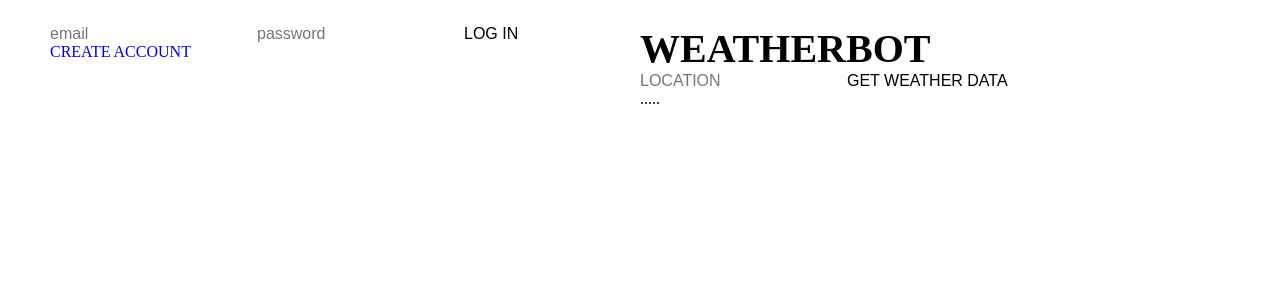
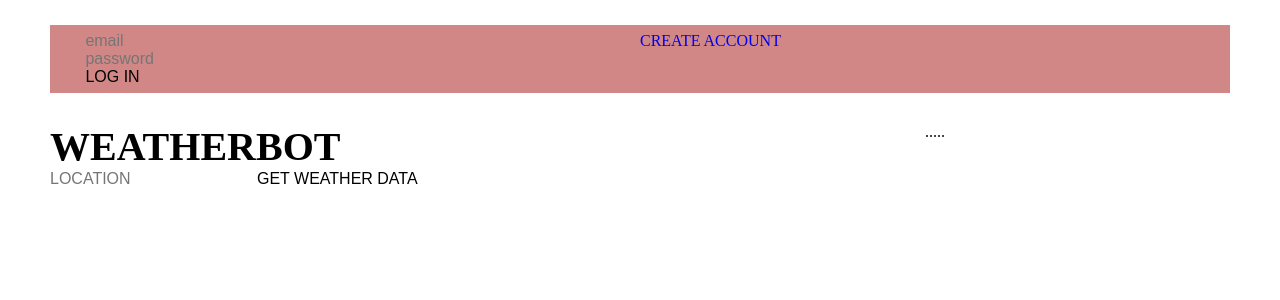
Before and after one commit to infinity-machine/C6-WEATHERAPP, a React (Create React App) app in the folder client/: page / in a window 1280 px wide. Shown: the top 300 px of the page. Built offline with nearby package versions, Linux system fonts and the light colour scheme.

Commit message:
FIXED HEROKU and some layout

```diff
--- a/client/src/App.js
+++ b/client/src/App.js
@@ -1,6 +1,6 @@
 import { useEffect, useState } from 'react';
 import { isAuthenticated } from './utils/auth';
-import LogInForm from './components/LogInForm';
+import Header from './components/Header'
 import ForecastNow from './components/ForecastNow';
 import Forecast7Day from './components/Forecast7Day';
 import './index.css';
@@ -38,21 +38,10 @@ function App() {
     fetchCoords(e.target[0].value)
   }
 
-  const handleLogout = () => {
-    localStorage.removeItem('token')
-    window.location.reload();
-  }
-
   return (
+    <div className="container">
+      <Header user={user} setUser={setUser} />
       <div className="container twocolumns">
-      {
-        user ?
-          <div className="header tworows">
-            <h2>{user.email}</h2>
-            <button onClick={handleLogout}>LOGOUT</button>
-          </div> :
-          <LogInForm setUser={setUser} />
-      }
         <div>
           <h1 id="headline">WEATHERBOT</h1>
           <form onSubmit={handleLocSubmit}>
@@ -60,17 +49,19 @@ function App() {
             <button>GET WEATHER DATA</button>
           </form>
         </div>
-      <div>
-      </div>
+        <div className="textcenter">
         {
           citySelect ?
             <ForecastNow city={citySelect} lat={lat} lon={lon} apiKey={apiKey} /> :
-          <p>.....</p>}
+            <p>.....</p>
+        }
+        </div>
         {
           citySelect ?
             <Forecast7Day city={citySelect} lat={lat} lon={lon} apiKey={apiKey} /> :
             <></>}
       </div>
+    </div>
   );
 }
 
--- a/client/src/components/Header.js
+++ b/client/src/components/Header.js
@@ -1,8 +1,23 @@
 import React from 'react'
-const Header = () => {
+import LogInForm from './LogInForm';
+
+const Header = (props) => {
+
+  const handleLogout = () => {
+    localStorage.removeItem('token')
+    window.location.reload();
+  }
+
   return (
-    <div>
-
+    <div className="header">
+      {
+        props.user ?
+          <div class="flexcontent">
+            <h2>{props.user.email}</h2>
+            <button onClick={handleLogout}>LOGOUT</button>
+          </div> :
+          <LogInForm setUser={props.setUser} />
+      }
     </div>
   )
 }
--- a/client/src/components/LogInForm.js
+++ b/client/src/components/LogInForm.js
@@ -1,16 +1,10 @@
 import React from 'react'
 import { useState } from 'react';
 import { useMutation } from '@apollo/client'
-import { useStore } from '../store';
 import { LOGIN_USER } from '../utils/mutations';
 import { NavLink } from 'react-router-dom';
-// call login user AWAIT const res = loginuser
-// e
-
-// const RES = await loginuser
 
 const LogInForm = (props) => {
-  // const { state: { user }, setState } = useStore();
   const [formInput, setFormInput] = useState({
     email: '',
     password: ''
@@ -39,14 +33,16 @@ const LogInForm = (props) => {
   }
 
   return (
-    <div>
-      {/* {user ? <h1>{user.username}</h1> : <></>} */}
-        <form onSubmit={handleSubmit}>
+    <div className="container twocolumns">
+        <form className="container onecolumn" onSubmit={handleSubmit}>
             <input name="email" type="email" value={formInput.email} placeholder="email" onChange={handleInputChange}></input>
             <input name="password" type="password" value={formInput.password} placeholder="password" onChange={handleInputChange}></input>
-            <button>LOG IN</button>
+            <button className="textleft">LOG IN</button>
         </form>
-        <NavLink to="/register">CREATE ACCOUNT</NavLink>
+        <div>
+          <NavLink to="/register">CREATE ACCOUNT</NavLink>
+        </div>
+
     </div>
   )
 }
--- a/client/src/index.css
+++ b/client/src/index.css
@@ -10,13 +10,20 @@
   box-sizing: border-box;
 }
 
+body {
+  padding: 25px 50px 75px;
+}
+
 .header {
+  padding: 7px 3%;
+  margin-bottom: 30px;
+  background: rgb(210, 135, 135);
+}
+
+.flexcontent {
   display: flex;
   justify-content: space-between;
   align-items: center;
-  padding: 7px 3%;
-  margin-bottom: 30px;
-  background: rgb(210, 135, 135);
 }
 
 #headline {
@@ -25,7 +32,6 @@
 
 .container {
   display: grid;
-  padding: 25px 50px 75px;
 }
 
 .onecolumn {
@@ -48,3 +54,15 @@
   grid-column-start: 1;
   grid-column-end: 3;
 }
+
+.textright {
+  text-align: right;
+}
+
+.textleft {
+  text-align: left;
+}
+
+.textcenter {
+  text-align: center;
+}
```
Lines whose indentation alone changed are shown as unchanged.
